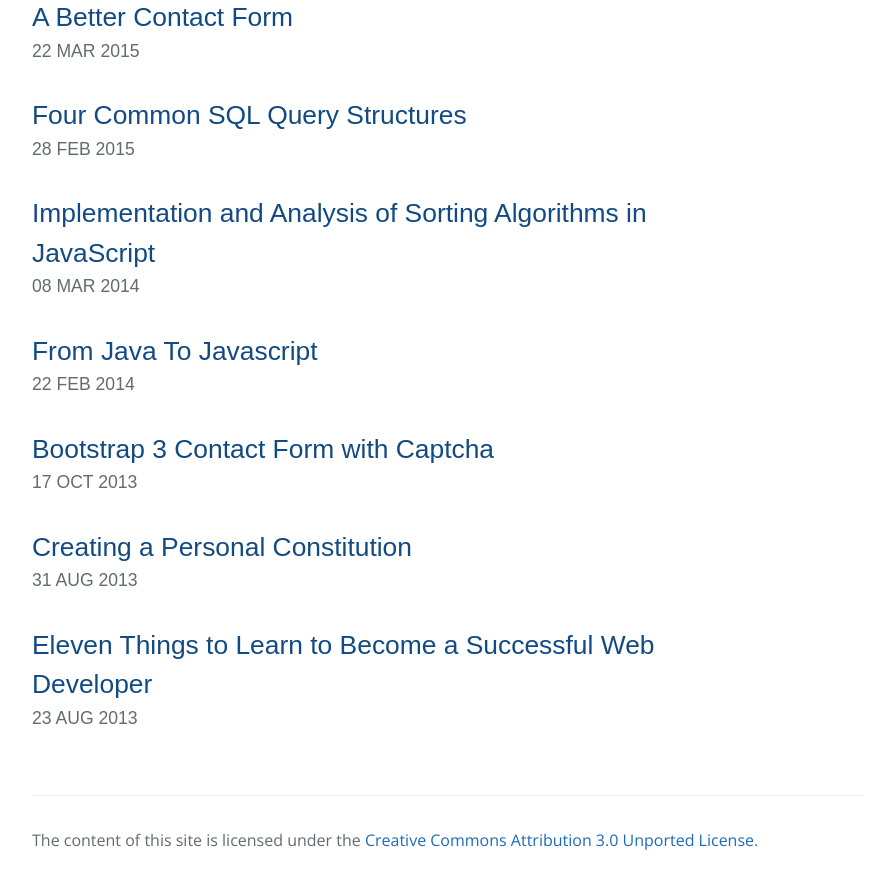
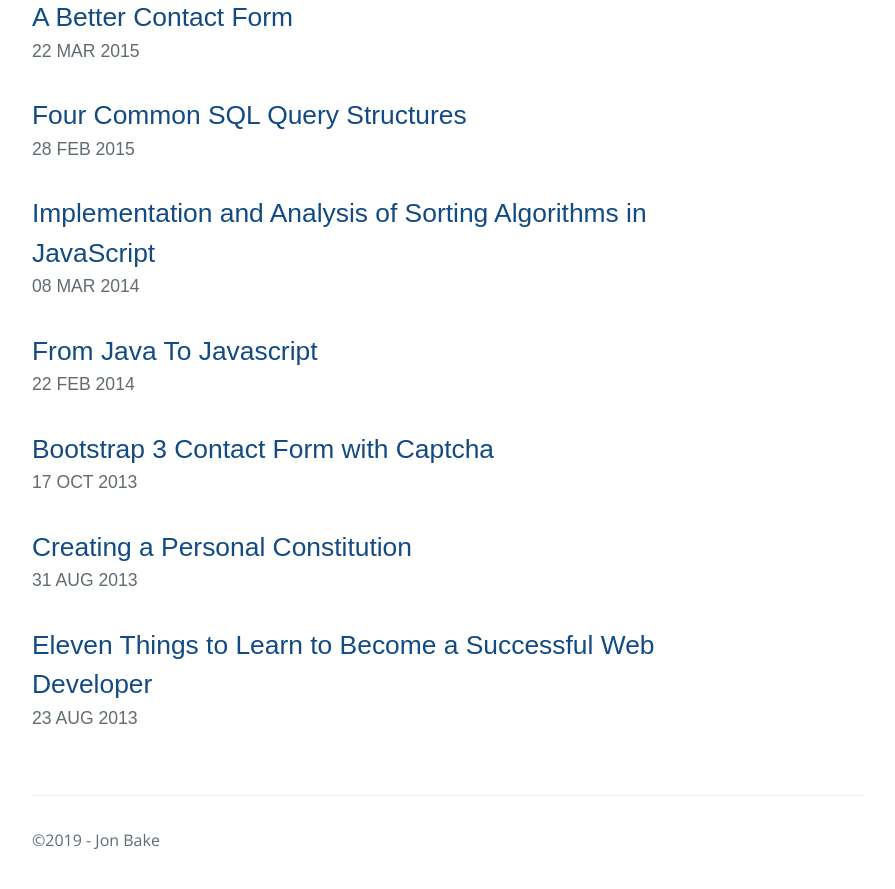
Before and after one commit to jonmbake/jonbake.com, a Jekyll site: the page built from index.md, in a window 1280 px wide and 900 px high, scrolled down 1864 px. Shown: the top 889 px of the window, without its empty margins (192-1087 px from the left). Built offline with Jekyll 4.4.1, drawn with Linux system fonts in a browser that asks for light colours.

Commit message:
Add copyright date to footer instead of license declaration

```diff
--- a/_includes/footer.html
+++ b/_includes/footer.html
@@ -1,6 +1,3 @@
 <footer class="site-footer">
-  <p>
-    The content of this site is licensed under the <a href="https://creativecommons.org/licenses/by/3.0/">
-    Creative Commons Attribution 3.0 Unported License</a>.
-  </p>
+  <p>&copy;{{ site.time | date: '%Y' }} - Jon Bake</p>
 </footer>
```
